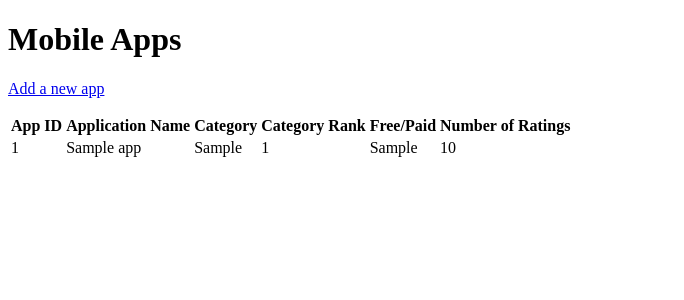
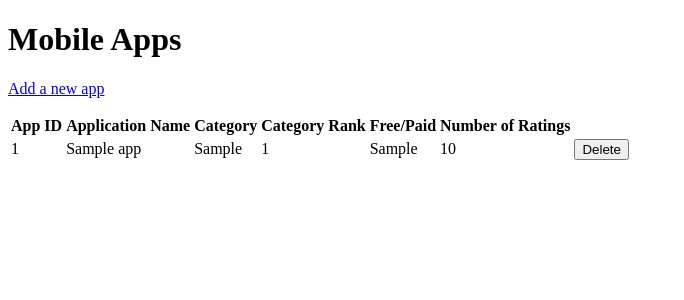
Before and after one commit to kims99/database-assignment, a Flask app: page / in a window 1280 px wide. Shown: the top 300 px of the page, without its empty margins (0-684 px from the left). Run offline with Flask 2, Linux system fonts and the light colour scheme; tables that the repository leaves empty hold one stand-in row (values such as "Sample post"); parts of the project's set-up code (start-up, migrations or seed data) failed here and were passed over.

Commit message:
Added delete app function and delete button

```diff
--- a/app.py
+++ b/app.py
@@ -1,5 +1,5 @@
 from flask import Flask
-from flask import render_template, redirect
+from flask import render_template, redirect, request
 from flask_wtf import FlaskForm
 from wtforms import StringField
 from wtforms.validators import DataRequired
@@ -49,5 +49,16 @@ def add_app():
 
     return render_template('add_app.html', form=form, pageTitle='Add New App')
 
+@app.route('/delete_app/<int:app_id>', methods=['GET', 'POST'])
+def delete_app(app_id):
+    if request.method == 'POST':
+        app = ksouravong_apps.query.get_or_404(app_id)
+        db.session.delete(app)
+        db.session.commit()
+        return redirect("/")
+    else:
+        return redirect("/")
+
+
 if __name__ == '__main__':
     app.run(debug=True)
--- a/templates/index.html
+++ b/templates/index.html
@@ -26,6 +26,13 @@
                     <td> {{row.category_rank}} </td>
                     <td> {{row.app_type}} </td>
                     <td> {{row.total_ratings}} </td>
+
+                    <td>
+                        <form action="{{ url_for('delete_app', app_id=row.app_id) }}" method="POST">
+                            <input type="submit" value="Delete" />
+                        </form>
+
+                    </td>
                 </tr>
                 {% endfor %}
         </tbody>
```
